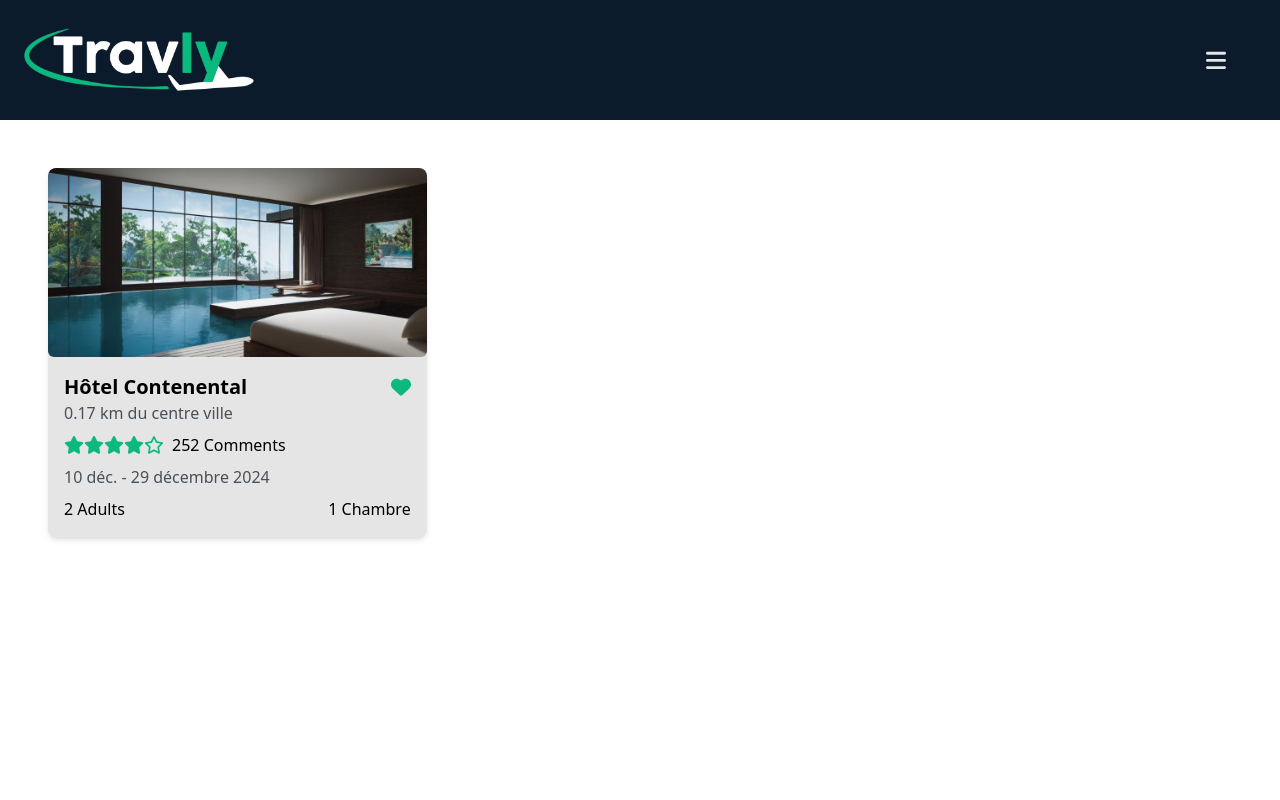
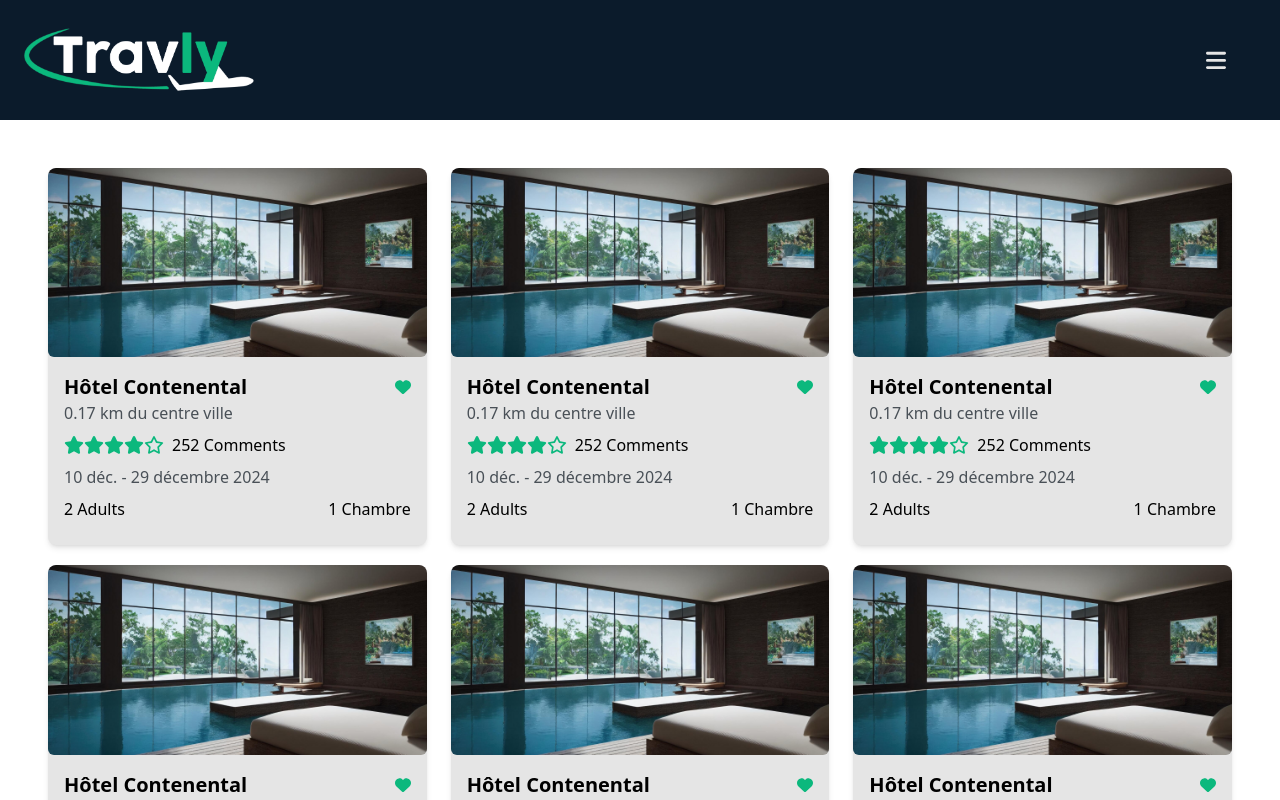
Before and after one commit to NassCT/travly, a React (Vite) app: page /Card in a window 1280 px wide. Shown: the top 800 px of the page. Built offline with nearby package versions, Linux system fonts and the light colour scheme.

Commit message:
CardFavoris v-2

```diff
--- a/src/components/CardFavoris.jsx
+++ b/src/components/CardFavoris.jsx
@@ -1,12 +1,13 @@
-import React from 'react';
+import React, { useState } from 'react';
 import Icons from './Icons';
 
 function CardFavoris({
     rating = "4",
     image1Url = "../src/assets/images/pool-hotel.jpg", // image example pour un card
-    iconNameHeart = "heart",
-    iconSizeHeart = "20px",
-    iconClassHeart = "",
+    iconHeartFilled = "heart",
+    iconClassHeartFilled = "fill-colorG pl-1 cursor-pointer",
+    iconHeartEmpty = "heartempty",
+    iconClassHeartEmpty = "fill-colorG pl-1 cursor-pointer",
     iconNameStar = "star",
     iconSizeStar = "20px",
     iconClassStar = "",
@@ -17,14 +18,58 @@ function CardFavoris({
     distance = "0.17 km",
     comments = 252,
     stayDates = "10 déc. - 29 décembre 2024",
-    adults = 2,
-    rooms = 1,
+    nbAdults = 2,
+    adults = "Adults",
+    nbRooms = 1,
+    rooms = "Chambre",
+    price = "",
+    perNight = "",
 }) {
+
+    const hotelCards = [
+        {
+            id: 1,
+            isFavorite: false,
+        },
+        {
+            id: 2,
+            isFavorite: false,
+        },
+        {
+            id: 3,
+            isFavorite: false,
+        },
+        {
+            id: 4,
+            isFavorite: false,
+        },
+        {
+            id: 5,
+            isFavorite: false,
+        },
+        {
+            id: 6,
+            isFavorite: false,
+        },
+    ]
+
+    const [hotels, setHotels] = useState(hotelCards);
+
+    const toggleFavorite = (id) => {
+        setHotels((hotels) =>
+            hotels.map((hotel) =>
+                hotel.id === id ? { ...hotel, isFavorite: !hotel.isFavorite } : hotel
+            )
+        );
+    }
   return (
     <div className='flex flex-wrap g justify-between p-12 '>
 
+        {hotels.map((hotel) => (
 
-        <div className="bg-colorW shadow-md mb-5 pb-4 rounded-lg overflow-hidden w-full sm:w-[calc(50%-12px)] lg:w-[calc(33.333%-16px)]">
+
+
+        <div key={hotel.id} className="bg-colorW shadow-md mb-5 pb-4 rounded-lg overflow-hidden w-full sm:w-[calc(50%-12px)] lg:w-[calc(33.333%-16px)]">
 
             <img
                 src={image1Url}
@@ -35,11 +80,14 @@ function CardFavoris({
 
             <div className="flex justify-between items-center mt-4 px-4">
                 <h3 className="text-xl font-bold">{cardTitle}</h3>
+                <div onClick={() => toggleFavorite(hotel.id)}>
                 <Icons
-                iconName={iconNameHeart}
-                iconClass={`${iconClassHeart} fill-colorG`}
-                iconSize={iconSizeHeart}
+                    iconName={hotel.isFavorite ? iconHeartEmpty: iconHeartFilled }
+                    iconClass={hotel.isFavorite ? iconClassHeartEmpty : iconClassHeartFilled }
+                    // onClick={() => toggleFavorite(hotel.id)}
                 />
+                </div>
+
             </div>
 
 
@@ -76,16 +124,19 @@ function CardFavoris({
             <p className="text-colorGr mt-2 px-4">{stayDates}</p>
 
 
-            <div className="flex justify-between mt-2 px-4">
+            <div className="flex justify-between mt-2 mb-2 px-4">
                 <p>
-                <span>{adults}</span> Adults
+                <span>{nbAdults}</span> {adults}
                 </p>
                 <p>
-                <span>{rooms}</span> Chambre
+                <span>{nbRooms}</span> {rooms}
                 </p>
             </div>
+            <p className='text-right  right-4 bottom-4 pr-2'>
+                <span className='font-bold'>{price}</span> {perNight}
+            </p>
         </div>
-
+    ))}
 
     </div>
   );
```
